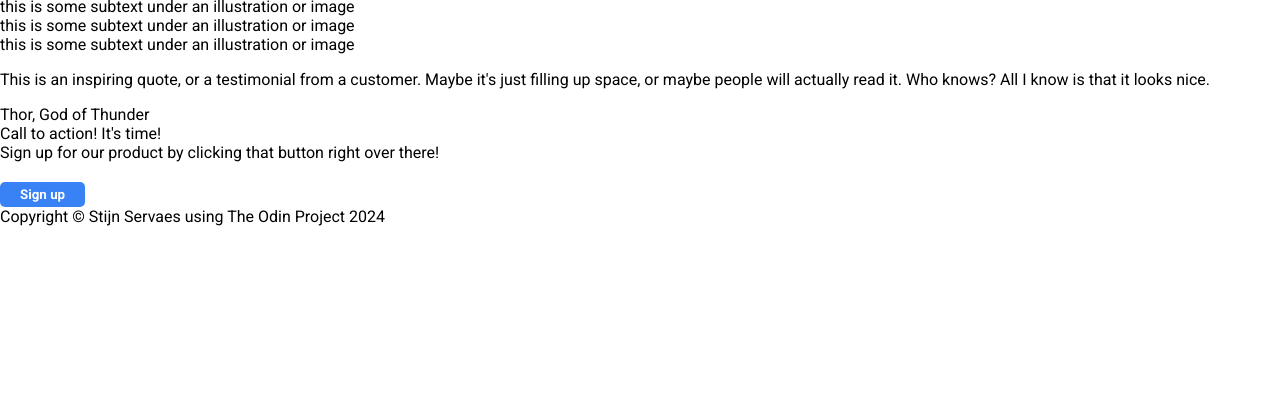
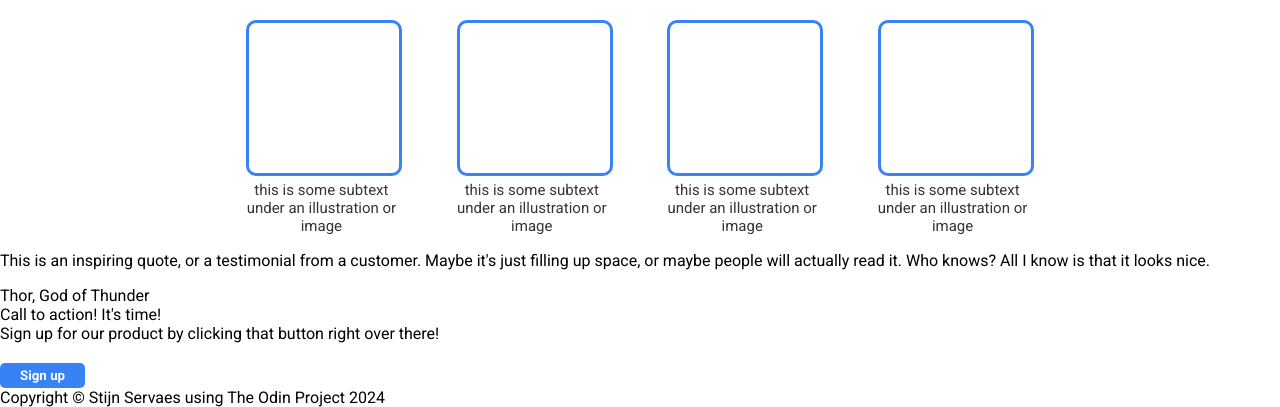
Before and after one commit to ComradeStijn/TOP-Landing-page, a plain HTML site: page index.html in a window 1280 px wide. Shown: the part 493-900 px from the top of the page. Before the commit the page ends 800 px from the top, so only its background shows below. Drawn offline with Linux system fonts and the light colour scheme.

Commit message:
Style image section of main
Used flex box to add a wrapping image section

```diff
--- a/style.css
+++ b/style.css
@@ -1,9 +1,17 @@
 * {
     font-family: "Roboto", sans-serif;
+    /* outline: 2px solid red; */
 }
 
 body {
     margin: 0;
+}
+
+h1 {
+    text-align: center;
+    margin: 40px 0;
+    font-size: 36px;
+    color: #1f2937;
 }
 
 header {
@@ -40,7 +48,10 @@ button {
 
 .top-right-links {
     display: flex;
-    gap: 2em;
+    gap: 1em 2em;
+    flex-wrap: wrap;
+    justify-content: right;
+    margin-bottom: 0;
 }
 
 .logo {
@@ -64,3 +75,25 @@ button {
     justify-content: center;
     align-items: center;
 }
+
+.image-container {
+    display: flex;
+    justify-content: space-evenly;
+    padding: 0% 15%;
+    flex-wrap: wrap;
+}
+
+.image {
+    border: 3px solid #3882f6;
+    width: 150px;
+    height: 150px;
+    border-radius: 10px;
+    margin-bottom: 5px;
+}
+
+.image-text {
+    width: 150px;
+    font-size: 15px;
+    color: rgb(54, 54, 54);
+    text-align: center;
+}
```
